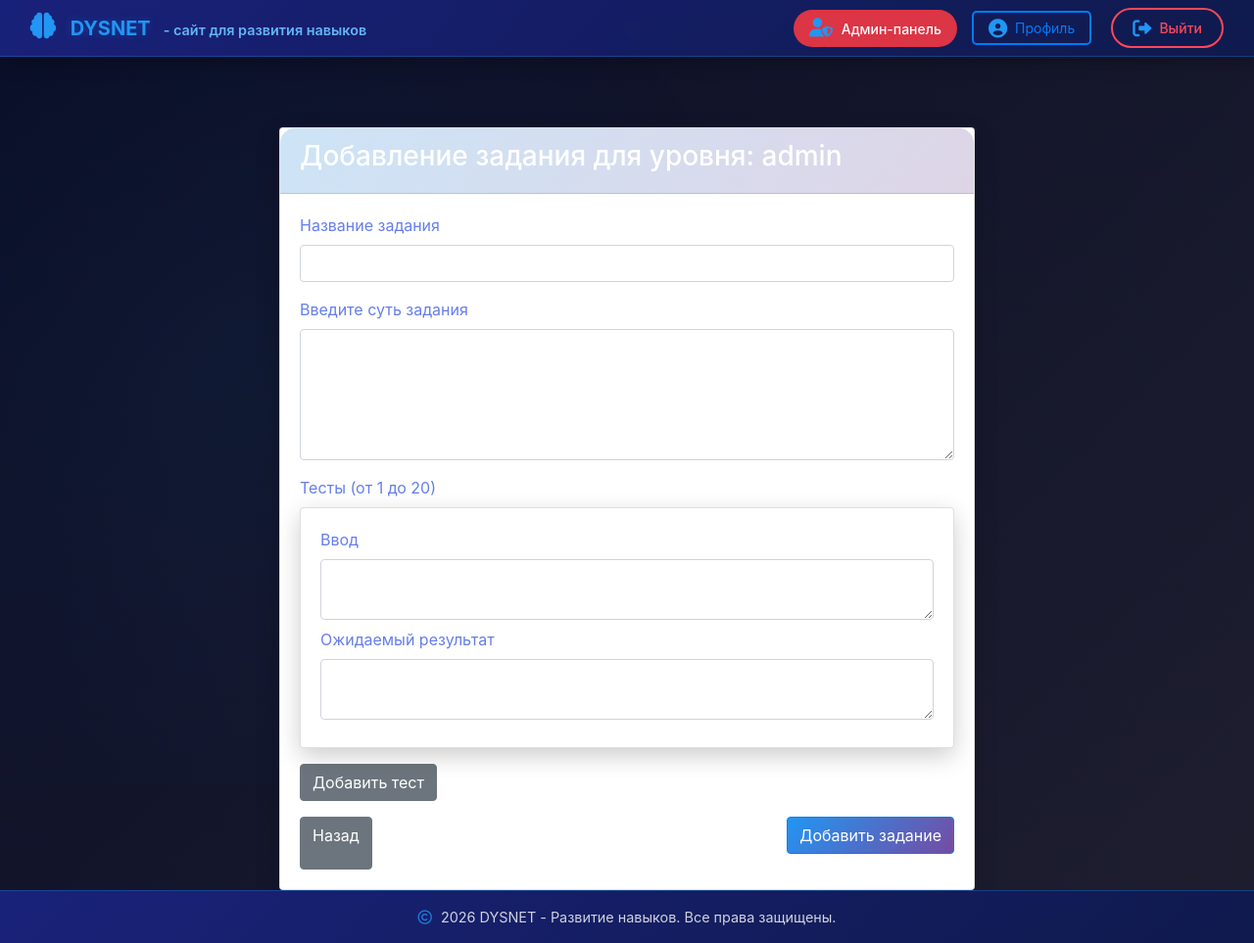
After one commit to Devilord-coder/DYSNET---Develop-Your-Skills, a Flask app: page /tasks/add in a window 1280 px wide. The commit adds this page. Shown: the whole page at 98% size. Run offline with Flask 3, Linux system fonts and the light colour scheme; a user stored in the database is signed in; parts of the project's set-up code (start-up, migrations or seed data) failed here and were passed over; some libraries are stand-ins or nearby versions.

Commit message:
adding python-tasks update

```diff
--- /dev/null
+++ b/backend/forms/python/add_task_form.py
@@ -0,0 +1,37 @@
+from flask_wtf import FlaskForm
+from wtforms import StringField, TextAreaField, SubmitField, FieldList, FormField
+from wtforms.validators import DataRequired, NumberRange, ValidationError, Optional
+
+class TestForm(FlaskForm):
+    """Форма для одного теста"""
+    input_data = TextAreaField("Ввод", validators=[DataRequired(message="Поле 'Ввод' обязательно")])
+    expected_output = TextAreaField("Ожидаемый результат", validators=[DataRequired(message="Поле 'Ожидаемый результат' обязательно")])
+
+class AddTaskForm(FlaskForm):
+    """Форма для добавления заданий с тестами"""
+
+    name = StringField("Название задания", validators=[DataRequired()])
+    text = TextAreaField("Введите суть задания", validators=[DataRequired()])
+
+    # Динамические тесты (максимум 20)
+    tests = FieldList(FormField(TestForm), min_entries=1, max_entries=20)
+
+    submit = SubmitField("Добавить задание")
+
+    def validate_tests(self, field):
+        """Валидация: хотя бы один тест должен быть заполнен"""
+        if not field.entries:
+            raise ValidationError("Добавьте хотя бы один тест")
+
+        # Проверяем, что хотя бы один тест полностью заполнен
+        has_valid_test = False
+        for test_form in field.entries:
+            if test_form.input_data.data and test_form.expected_output.data:
+                has_valid_test = True
+                break
+
+        if not has_valid_test:
+            raise ValidationError("Необходимо добавить хотя бы один полностью заполненный тест")
+
+    class Meta:
+        csrf = False
--- /dev/null
+++ b/static/js/main.js
@@ -0,0 +1,50 @@
+// static/js/main.js
+
+document.addEventListener('DOMContentLoaded', function () {
+    // Получаем начальное количество тестов
+    const initialTestCount = document.querySelectorAll('.test-item').length;
+
+    // Инициализация менеджера тестов
+    const testsManager = new TestsManager({
+        containerId: 'tests-container',
+        addButtonId: 'add-test',
+        maxTests: 20,
+        minTests: 1,
+        initialIndex: initialTestCount
+    });
+
+    // Валидация формы перед отправкой
+    const form = document.getElementById('taskForm');
+    if (form) {
+        form.addEventListener('submit', function (e) {
+            const validation = testsManager.validateTests();
+
+            if (!validation.isValid) {
+                e.preventDefault();
+                showErrors(validation.errors);
+            }
+        });
+    }
+
+    // Функция показа ошибок
+    function showErrors(errors) {
+        // Удаляем старые ошибки
+        const existingErrors = document.querySelector('.test-errors');
+        if (existingErrors) {
+            existingErrors.remove();
+        }
+
+        // Создаем блок с ошибками
+        const errorDiv = document.createElement('div');
+        errorDiv.className = 'test-errors alert alert-danger mt-3';
+        errorDiv.innerHTML = '<strong>Ошибки валидации тестов:</strong><ul>' +
+            errors.map(err => `<li>${err}</li>`).join('') +
+            '</ul>';
+
+        const testsContainer = document.getElementById('tests-container');
+        if (testsContainer && testsContainer.parentNode) {
+            testsContainer.parentNode.insertBefore(errorDiv, testsContainer.nextSibling);
+            errorDiv.scrollIntoView({ behavior: 'smooth', block: 'center' });
+        }
+    }
+});
--- /dev/null
+++ b/static/js/tests-manager.js
@@ -0,0 +1,145 @@
+// static/js/tests-manager.js
+
+class TestsManager {
+    constructor(options = {}) {
+        this.containerId = options.containerId || 'tests-container';
+        this.addButtonId = options.addButtonId || 'add-test';
+        this.maxTests = options.maxTests || 20;
+        this.minTests = options.minTests || 1;
+        this.testIndex = options.initialIndex || 0;
+
+        this.init();
+    }
+
+    init() {
+        this.container = document.getElementById(this.containerId);
+        this.addButton = document.getElementById(this.addButtonId);
+
+        if (!this.container || !this.addButton) {
+            console.error('Container or add button not found');
+            return;
+        }
+
+        this.addButton.addEventListener('click', () => this.addTest());
+        this.initRemoveButtons();
+    }
+
+    initRemoveButtons() {
+        const removeButtons = this.container.querySelectorAll('.remove-test');
+        removeButtons.forEach(btn => {
+            // Удаляем старый обработчик, если есть
+            btn.removeEventListener('click', this.handleRemoveClick);
+            // Добавляем новый
+            btn.addEventListener('click', (e) => this.handleRemoveClick(e));
+        });
+    }
+
+    handleRemoveClick(e) {
+        const testItem = e.target.closest('.test-item');
+        if (testItem && this.container.children.length > this.minTests) {
+            testItem.remove();
+            this.reindexTests();
+        } else if (this.container.children.length <= this.minTests) {
+            alert(`Должен быть хотя бы один тест`);
+        }
+    }
+
+    addTest() {
+        if (this.container.children.length >= this.maxTests) {
+            alert(`Максимум ${this.maxTests} тестов`);
+            return;
+        }
+
+        const testHtml = this.createTestHtml(this.testIndex);
+        this.container.insertAdjacentHTML('beforeend', testHtml);
+
+        // Добавляем обработчик для новой кнопки удаления
+        const newTest = this.container.lastElementChild;
+        const removeBtn = newTest.querySelector('.remove-test');
+        if (removeBtn) {
+            removeBtn.addEventListener('click', (e) => this.handleRemoveClick(e));
+        }
+
+        this.testIndex++;
+        this.reindexTests();
+    }
+
+    createTestHtml(index) {
+        return `
+            <div class="test-item card mb-3">
+                <div class="card-body">
+                    <div class="mb-2">
+                        <label class="form-label">Ввод</label>
+                        <textarea class="form-control"
+                                  name="tests-${index}-input_data"
+                                  rows="2"></textarea>
+                    </div>
+                    <div class="mb-2">
+                        <label class="form-label">Ожидаемый результат</label>
+                        <textarea class="form-control"
+                                  name="tests-${index}-expected_output"
+                                  rows="2"></textarea>
+                    </div>
+                    <button type="button" class="btn btn-danger btn-sm remove-test">
+                        <i class="bi bi-trash me-1"></i>Удалить тест
+                    </button>
+                </div>
+            </div>
+        `;
+    }
+
+    reindexTests() {
+        const tests = this.container.querySelectorAll('.test-item');
+        tests.forEach((test, idx) => {
+            const inputs = test.querySelectorAll('textarea');
+            inputs.forEach(input => {
+                const name = input.getAttribute('name');
+                if (name) {
+                    const newName = name.replace(/tests-\d+-(input_data|expected_output)/, `tests-${idx}-$1`);
+                    input.setAttribute('name', newName);
+                }
+            });
+        });
+        this.testIndex = tests.length;
+    }
+
+    getTestCount() {
+        return this.container.children.length;
+    }
+
+    validateTests() {
+        const tests = this.container.querySelectorAll('.test-item');
+        let hasValidTest = false;
+        let errors = [];
+
+        tests.forEach((test, index) => {
+            const inputData = test.querySelector('textarea[name$="input_data"]');
+            const expectedOutput = test.querySelector('textarea[name$="expected_output"]');
+
+            if (inputData && expectedOutput) {
+                const inputValue = inputData.value.trim();
+                const outputValue = expectedOutput.value.trim();
+
+                if (inputValue || outputValue) {
+                    if (inputValue && outputValue) {
+                        hasValidTest = true;
+                    } else {
+                        errors.push(`Тест ${index + 1}: заполнены не все поля`);
+                    }
+                }
+            }
+        });
+
+        if (!hasValidTest && tests.length > 0) {
+            errors.push('Необходимо добавить хотя бы один полностью заполненный тест');
+        }
+
+        return {
+            isValid: errors.length === 0 && hasValidTest,
+            errors: errors
+        };
+    }
+}
+
+// Экспортируем для использования в браузере
+window.TestsManager = TestsManager;
--- a/templates/edit_profile.html
+++ b/templates/edit_profile.html
@@ -46,6 +46,6 @@
     </p>
 
     <p>{{ form.submit(type="submit", class="btn btn-primary") }}</p>
-    {{message}}
+    {{ message }}
 </form>
 {% endblock %}
--- /dev/null
+++ b/templates/python/add_task.html
@@ -0,0 +1,81 @@
+{% extends "base.html" %}
+
+{% block content %}
+<div class="container mt-5">
+    <div class="row justify-content-center">
+        <div class="col-md-8">
+            <div class="card">
+                <div class="card-header">
+                    <h3>Добавление задания для уровня: {{ level }}</h3>
+                </div>
+                <div class="card-body">
+                    <form method="POST" action="{{ url_for('python.tasks') }}" id="taskForm">
+                        <!-- ОДИН CSRF-токен для всей формы -->
+                        <input type="hidden" name="csrf_token"
+                            value="{{ form.csrf_token._value() if form.csrf_token else '' }}">
+
+                        <div class="mb-3">
+                            <label for="name" class="form-label">Название задания</label>
+                            <input type="text" class="form-control" id="name" name="name"
+                                value="{{ form.name.data or '' }}">
+                            {% for error in form.name.errors %}
+                            <div class="text-danger">{{ error }}</div>
+                            {% endfor %}
+                        </div>
+
+                        <div class="mb-3">
+                            <label for="text" class="form-label">Введите суть задания</label>
+                            <textarea class="form-control" id="text" name="text"
+                                rows="5">{{ form.text.data or '' }}</textarea>
+                            {% for error in form.text.errors %}
+                            <div class="text-danger">{{ error }}</div>
+                            {% endfor %}
+                        </div>
+
+                        <div class="mb-3">
+                            <label class="form-label">Тесты (от 1 до 20)</label>
+                            <div id="tests-container">
+                                {% for test_form in form.tests %}
+                                <div class="test-item card mb-3">
+                                    <div class="card-body">
+                                        <div class="mb-2">
+                                            <label class="form-label">Ввод</label>
+                                            <textarea class="form-control" name="tests-{{ loop.index0 }}-input_data"
+                                                rows="2">{{ test_form.input_data.data or '' }}</textarea>
+                                        </div>
+                                        <div class="mb-2">
+                                            <label class="form-label">Ожидаемый результат</label>
+                                            <textarea class="form-control"
+                                                name="tests-{{ loop.index0 }}-expected_output"
+                                                rows="2">{{ test_form.expected_output.data or '' }}</textarea>
+                                        </div>
+                                        {% if loop.index0 > 0 %}
+                                        <button type="button" class="btn btn-danger btn-sm remove-test">
+                                            <i class="bi bi-trash me-1"></i>Удалить тест
+                                        </button>
+                                        {% endif %}
+                                    </div>
+                                </div>
+                                {% endfor %}
+                            </div>
+
+                            <button type="button" id="add-test" class="btn btn-secondary">
+                                <i class="bi bi-plus-circle me-1"></i>Добавить тест
+                            </button>
+                        </div>
+
+                        <div class="d-flex justify-content-between">
+                            <a href="{{ url_for('python.tasks') }}" class="btn btn-secondary">Назад</a>
+                            <p>{{ form.submit(type="submit", class="btn btn-primary") }}</p>
+                        </div>
+                    </form>
+                </div>
+            </div>
+        </div>
+    </div>
+</div>
+
+<!-- Подключаем JavaScript файлы -->
+<script src="{{ url_for('static', filename='js/tests-manager.js') }}"></script>
+<script src="{{ url_for('static', filename='js/main.js') }}"></script>
+{% endblock %}
```
Also changed, not shown: backend/api/python_api.py (+48 -2 lines), backend/database/__init__.py (deleted, +0 -9 lines), backend/forms/__init__.py (+6 -4 lines), templates/python/tasks.html (+10 -0 lines), data/server.db.
